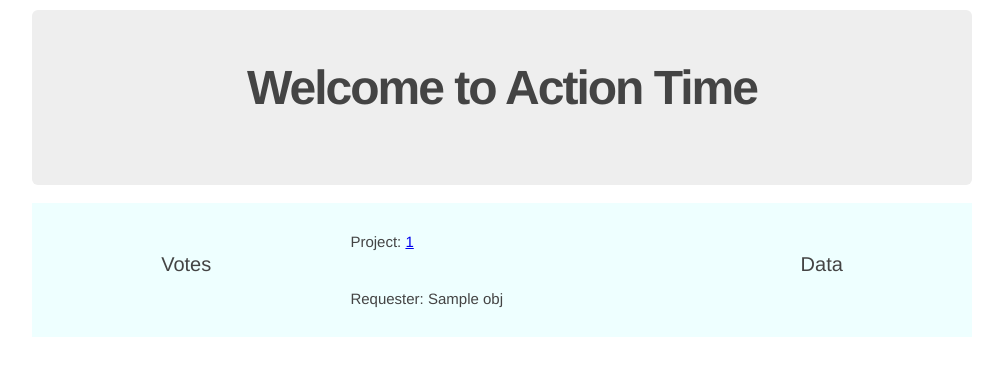
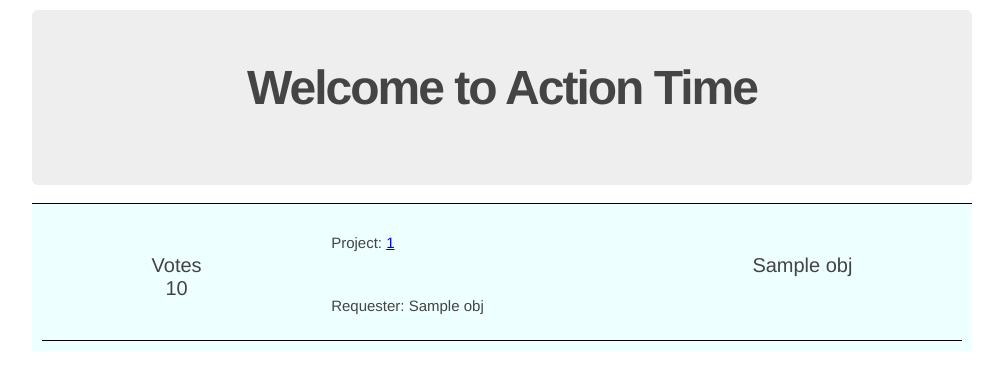
Before and after one commit to corylamontagne/ActionWeek, a Flask app: template templates/home.html in a window 1280 px wide. Shown: the part 35-425 px from the top of the page, without its empty margins (138-1141 px from the left). Run offline with Flask 2, Linux system fonts and the light colour scheme; the template is opened without the code that fills it: most values are stand-ins (such as "Sample title", 1, 10 or a date in 2020); some libraries are stand-ins or nearby versions.

Commit message:
Random Changes

```diff
--- a/main.py
+++ b/main.py
@@ -11,7 +11,8 @@ app.config['SECRET_KEY'] = '7d441f27d441f27567d441f2b6176a'
 class ReusableForm(Form):
     name = StringField('Name:', validators=[validators.required()])
     projectName = StringField('Project Name:', validators=[validators.required()])
-    comment = StringField('Comment:', validators=[validators.required()])
+    comment = StringField('Summary:', validators=[validators.required()])
+    details = StringField('Details:', validators=[validators.required()])
 
 
 @app.route('/')
@@ -39,7 +40,23 @@ def home():
 
 @app.route('/projects/<project>')
 def showproject(project):
-    return render_template('projectlayout.html', some_project=project)
+    conn = None
+    data = {}
+    try:
+        # read connection parameters
+        conn = dbconn.getconnection()
+        cur = conn.cursor()
+        query = 'SELECT * FROM public.projectdata WHERE project = \'%s\';' % project
+        cur.execute(query)
+        data = cur.fetchall()
+        # close the communication with the PostgreSQL
+        cur.close()
+    except (Exception, psycopg2.DatabaseError) as error:
+        print(error)
+    finally:
+        if conn is not None:
+            conn.close()
+    return render_template('projectlayout.html', some_project=project, dt=data)
 
 
 @app.route('/about')
@@ -54,6 +71,7 @@ def create():
         name = request.form['name']
         project = request.form['projectName']
         comment = request.form['comment']
+        details = request.form['details']
         result = False
         if form.validate():
             conn = None
@@ -64,8 +82,8 @@ def create():
                 # create a cursor
                 cur = conn.cursor()
 
-                data = ("'%s'" % name, "'%s'" % project, "'%s'" % comment)
-                query = "INSERT INTO public.projectdata (name, project, comment) VALUES (%s, %s, %s);" % data
+                data = ("'%s'" % name, "'%s'" % project, "'%s'" % comment, "'%s'" % details)
+                query = "INSERT INTO public.projectdata (name, project, comment, projectinfo) VALUES (%s, %s, %s, %s);" % data
 
                 cur.execute(query)
                 conn.commit()
--- a/static/css/main.css
+++ b/static/css/main.css
@@ -114,6 +114,7 @@ h3 {
  * Display navigation links inline
  */
 .grid-container {
+  border-top: 1px solid black;
   display: grid;
   grid-template-columns: auto auto auto;
   padding: 10px;
@@ -124,12 +125,14 @@ h3 {
   padding: 40px;
   font-size: 20px;
   text-align: center;
+  border-bottom: 1px solid black;
 }
 
 .sub-grid-container {
   display: grid;
   grid-template-rows: auto auto;
   background-color: #EEFFFF;
+  border-bottom: 1px solid black;
 }
 
 .sub-grid-item {
@@ -137,3 +140,10 @@ h3 {
   font-size: 15px;
   text-align: left;
 }
+.grid-item-votes {
+  padding: 40px;
+  grid-template-rows: auto auto;
+  font-size: 20px;
+  text-align: center;
+  border-bottom: 1px solid black;
+}
--- a/templates/create.html
+++ b/templates/create.html
@@ -3,7 +3,7 @@
 {% block content %}
   <h2>Create Project</h2>
   <head>
-        <title>Reusable Form Demo</title>
+        <title>Reusable Form</title>
   </head>
   <body>
       <form action="" method="post">
@@ -20,6 +20,9 @@
           <div class="inputText">
               {{ form.comment.label }}  {{ form.comment }}
           </div>
+          <div class="inputText">
+              {{ form.details.label }}  {{ form.details }}
+          </div>
           <br/>
           <div class="inputText">
               <input type="submit" class="submitBtn" value="" />
--- a/templates/home.html
+++ b/templates/home.html
@@ -6,13 +6,13 @@
   <br/>
   <div class="grid-container">
   {% for obj in dt %}
-      <div class="grid-item">Votes</div>
+      <div class="grid-item-votes">Votes <br> {{ obj[3][0] - obj[3][1] }}</div>
 
       <div class="sub-grid-container">
-        <div class="sub-grid-item">Project: <a href={{ obj[3] }}>{{ obj[0] }}</a> </div>
+        <div class="sub-grid-item">Project: <a href={{ obj[5] }}>{{ obj[0] }}</a> </div>
         <div class="sub-grid-item">Requester: {{ obj[1] }}</div>
       </div>
-      <div class="grid-item">Data</div>
+      <div class="grid-item">{{ obj[2] }}</div>
   {% endfor %}
   </div>
-{% endblock %}
+{% endblock %}grid-item
```
Also changed, not shown: templates/projectlayout.html (+4 -26 lines), static/css/project.css (added).
